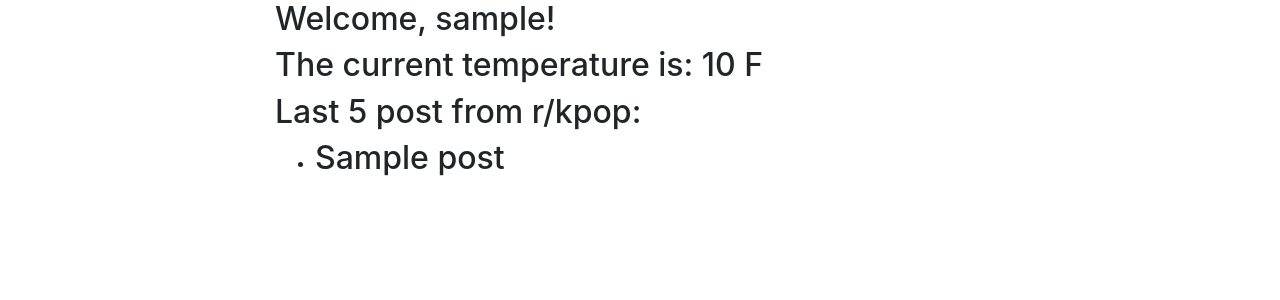
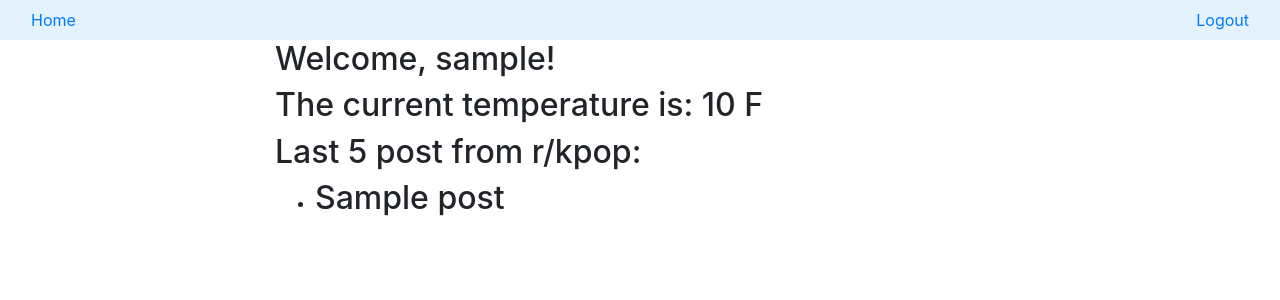
Before and after one commit to edmondye502/edohub, a Django app: template hub/templates/hub/home.html in a window 1280 px wide. Shown: the top 300 px of the page. Run offline with Django 3.2, Linux system fonts and the light colour scheme; the template is opened without the code that fills it: most values are stand-ins (such as "Sample title", 1, 10 or a date in 2020); some libraries are stand-ins or nearby versions.

Commit message:
added header

```diff
--- a/hub/templates/hub/header.html
+++ b/hub/templates/hub/header.html
@@ -9,10 +9,23 @@
 
 	{% load staticfiles %}
 	<link rel="stylesheet" href="{% static 'hub/vendor/bootstrap/css/bootstrap.min.css' %}" type = "text/css"/>
-
+<!--   <link rel="stylesheet" href="{% static 'hub/css/header.css' %}" type = "text/css"/>
+ -->
 </head>
 
 <body id="page-top">
+
+  <nav class="navbar navbar-light" style="background-color: #e3f2fd;">
+  <div class="container-fluid">
+    <ul class="nav navbar-nav">
+      <li class="active"><a href="/">Home</a></li>
+    </ul>
+    <ul class="nav navbar-nav navbar-right">
+      <li><a href="/accounts/logout/">Logout</a></li>
+    </ul>
+  </div>
+</nav>
+
 
   <section>
     <div class="container">
```
Also changed, not shown: hub/static/hub/css/scrolling-nav.css (deleted, +0 -19 lines), hub/views.py (+4 -11 lines), db.sqlite3. Lines whose indentation alone changed are shown as unchanged.
